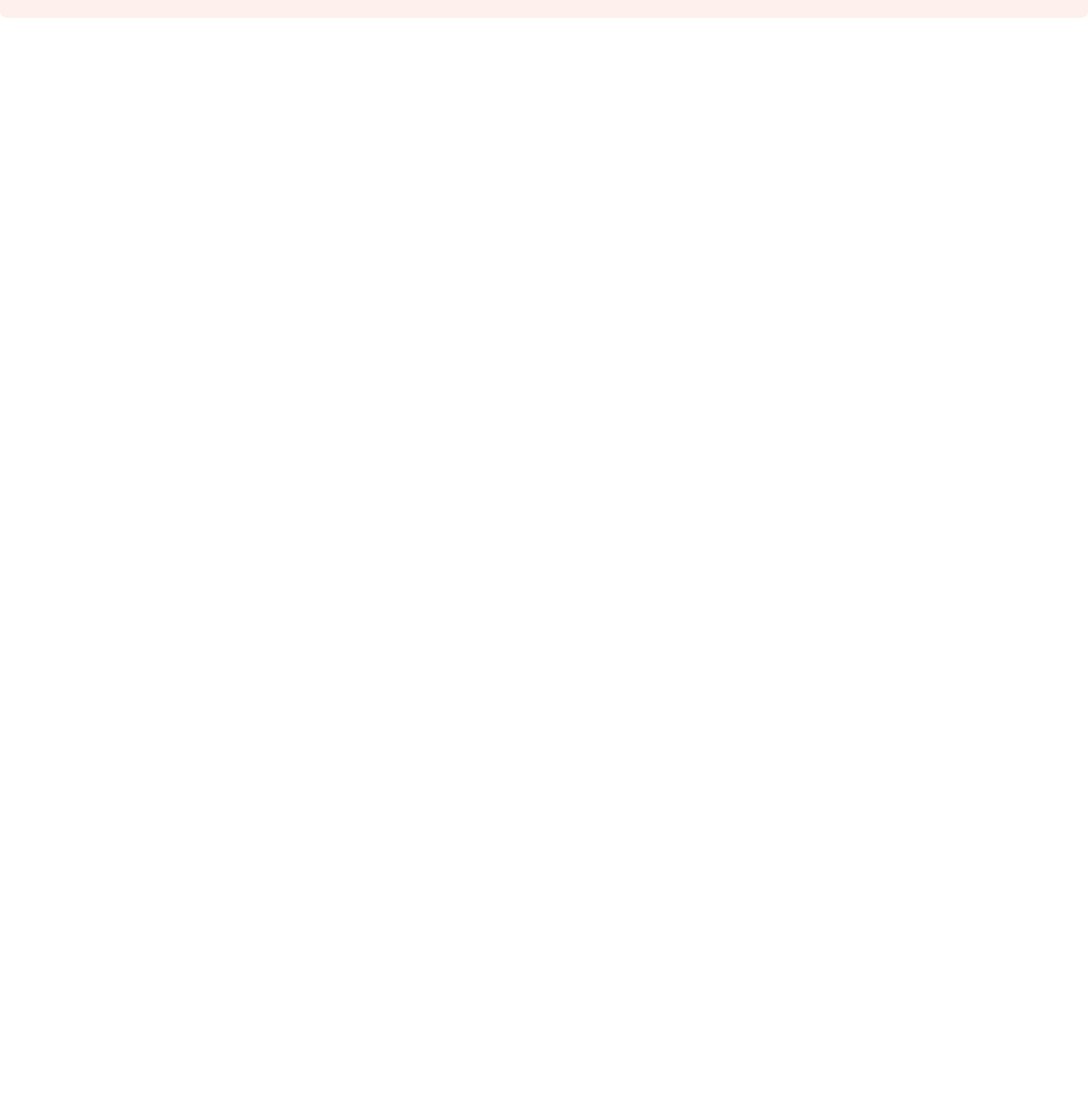
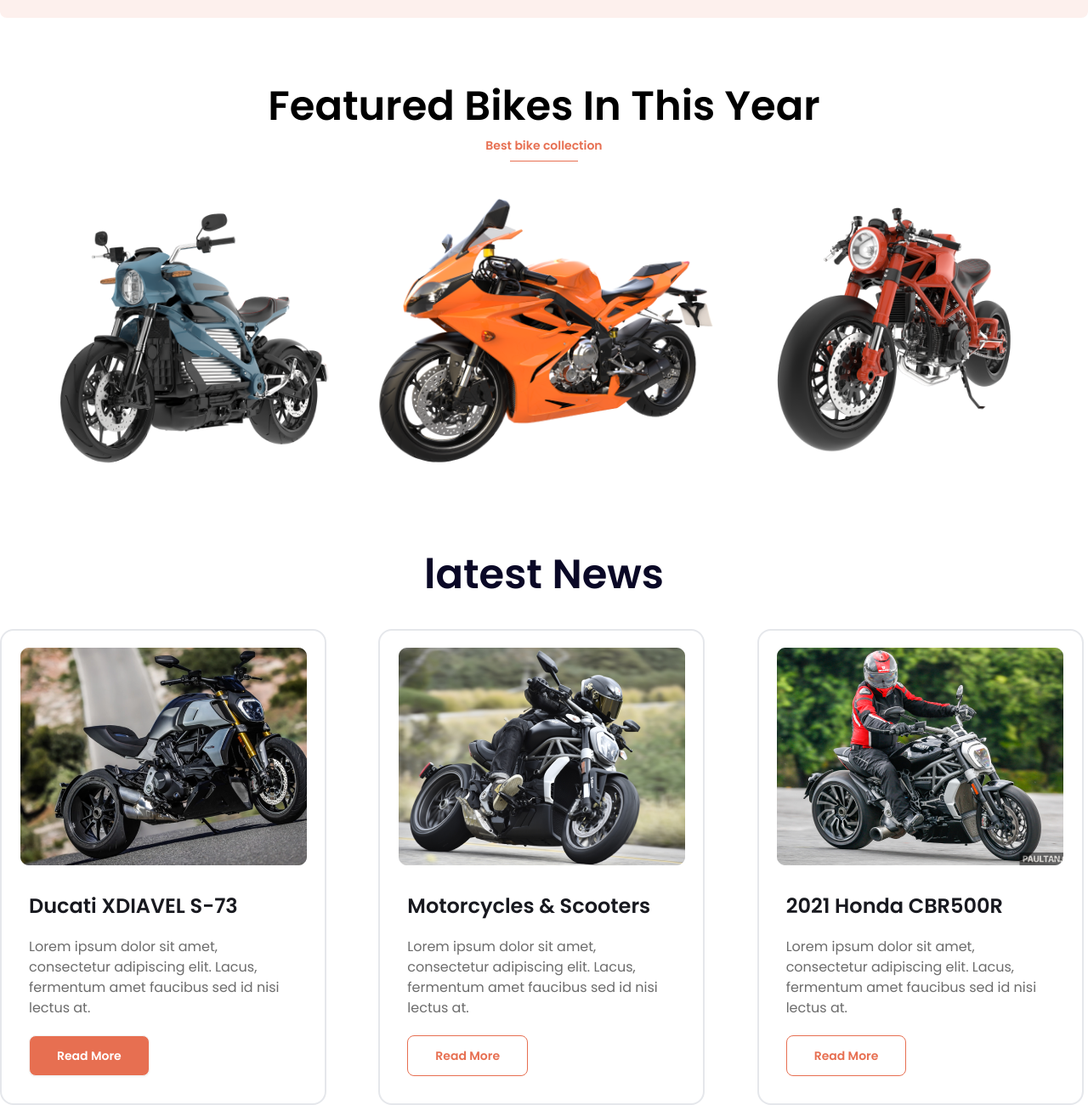
Before and after one commit to Sadia0920/bike-zone-website, a plain HTML site: page index.html in a window 1280 px wide. Shown: the part 562-1862 px from the top of the page at 85% size. Before the commit the page ends 800 px from the top, so only its background shows below. Drawn offline with nearby package versions, Linux system fonts and the light colour scheme.

Commit message:
added two more section

```diff
--- a/index.html
+++ b/index.html
@@ -119,7 +119,59 @@
       </div>
     </header>
     <main class="lg:container mx-auto">
-
+    <!-- Featuered bike section -->
+    <section>
+      <h2 class="text-[#000000] font-semibold text-5xl text-center mt-20">Featured Bikes In This Year</h2>
+      <p class="text-[#E76F51] text-sm font-semibold text-center mt-3">Best bike collection</p>
+      <hr class=" border-[#E76F51]  w-20 mx-auto mt-2 mb-10">
+      <div class="grid grid-cols-1 lg:grid-cols-3 lg:mx-auto">
+        <img class="mx-auto" src="images/sliders/bike4.png" alt="">
+        <img class="mx-auto" src="images/sliders/bike3.png" alt="">
+        <img class="mx-auto" src="images/sliders/bike2.png" alt="">
+      </div>
+    </section>
+    <!-- latest news -->
+     <section>
+      <h2 class="text-[#0A0826] font-semibold text-5xl text-center mt-20 mb-10">latest News</h2>
+      <div class="grid grid-cols-1 lg:grid-cols-3 gap-14">
+          <div class="card border-2 border-gray-200 w-96 ">
+            <figure>
+              <img class="pt-5" src="images/others/latest1.png" alt="">
+            </figure>
+            <div class="card-body">
+              <h2 class="text-2xl card-title text-[#18191F]">Ducati XDIAVEL S-73</h2>
+              <p class="text-[#6C6C6C] my-3">Lorem ipsum dolor sit amet, consectetur adipiscing elit. Lacus, fermentum amet faucibus sed id nisi lectus at.</p>
+              <div class="card-actions">
+                <button class="btn bg-[#E76F51] text-[white] px-8">Read More</button>
+              </div>
+            </div>
+          </div>
+          <div class="card border-2 border-gray-200 w-96 ">
+            <figure>
+              <img class="pt-5" src="images/others/latest2.png" alt="">
+            </figure>
+            <div class="card-body">
+              <h2 class="text-2xl card-title text-[#18191F]">Motorcycles & Scooters</h2>
+              <p class="text-[#6C6C6C] my-3">Lorem ipsum dolor sit amet, consectetur adipiscing elit. Lacus, fermentum amet faucibus sed id nisi lectus at.</p>
+              <div class="card-actions">
+                <button class="btn btn-outline text-[#E76F51] px-8">Read More</button>
+              </div>
+            </div>
+          </div>
+          <div class="card border-2 border-gray-200 w-96 ">
+            <figure>
+              <img class="pt-5" src="images/others/latest3.png" alt="">
+            </figure>
+            <div class="card-body">
+              <h2 class="text-2xl card-title text-[#18191F]">2021 Honda CBR500R</h2>
+              <p class="text-[#6C6C6C] my-3">Lorem ipsum dolor sit amet, consectetur adipiscing elit. Lacus, fermentum amet faucibus sed id nisi lectus at.</p>
+              <div class="card-actions">
+                <button class="btn btn-outline text-[#E76F51] px-8">Read More</button>
+              </div>
+            </div>
+          </div>
+      </div>
+     </section>
     </main>
     <footer>
 
```
